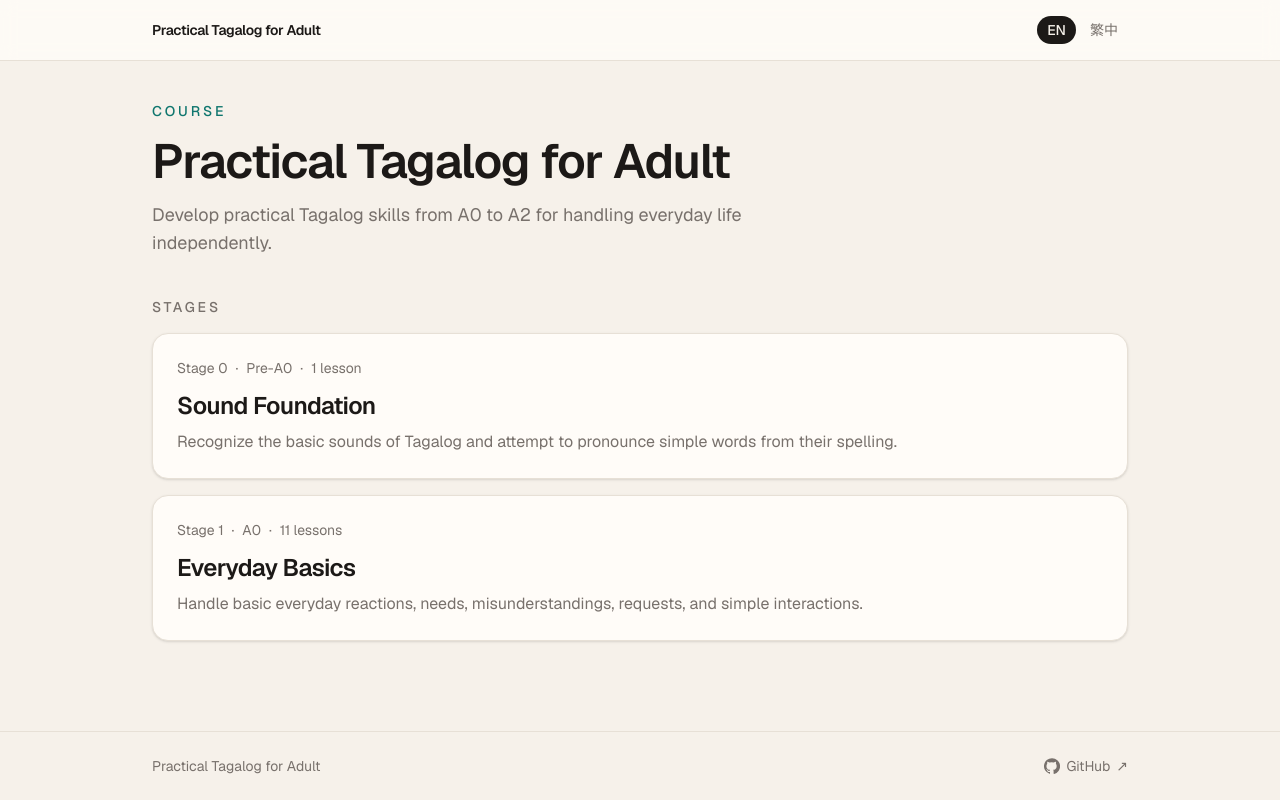
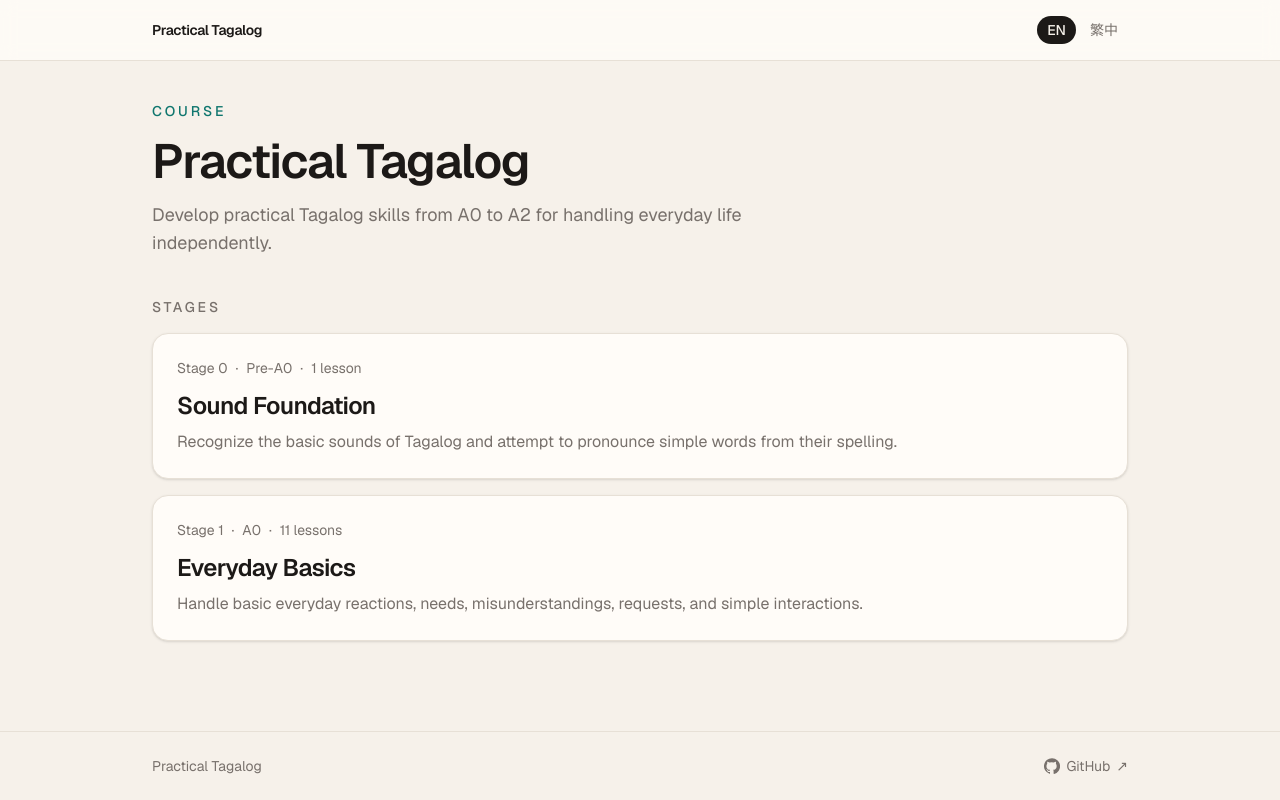
Before and after one commit to gjccing/tagalog-learning, a Next.js app: page /en in a window 1280 px wide. Built offline with nearby package versions, Linux system fonts and the light colour scheme.

Commit message:
Update course title and related references from "Practical Tagalog for Adult" to "Practical Tagalog" across curriculum, prompts, and metadata for consistency.

```diff
--- a/content/curriculum.json
+++ b/content/curriculum.json
@@ -1,7 +1,7 @@
 {
   "course": {
     "id": "tagalog-a0-a2",
-    "title": "Practical Tagalog for Adult",
+    "title": "Practical Tagalog",
     "goal": "Develop practical Tagalog skills from A0 to A2 for handling everyday life independently."
   },
   "stages": [
--- a/content/prompts/chatgpt-tutor.en.md
+++ b/content/prompts/chatgpt-tutor.en.md
@@ -1,6 +1,6 @@
 You are my personal Tagalog speaking tutor.
 
-I am an adult beginner learning practical Tagalog for everyday life.
+I am a beginner learning practical Tagalog for everyday life.
 
 Teach me using ONLY the lesson material below as the main learning scope.
 
--- a/content/prompts/chatgpt-tutor.zh-TW.md
+++ b/content/prompts/chatgpt-tutor.zh-TW.md
@@ -1,6 +1,6 @@
 你是我的私人他加祿語口說家教。
 
-我是成人初學者，正在學日常生活會用到的實用他加祿語。
+我是初學者，正在學日常生活會用到的實用他加祿語。
 
 請只用下面這份課程內容作為主要學習範圍來教我。
 
--- a/langs/zh-TW.json
+++ b/langs/zh-TW.json
@@ -37,7 +37,7 @@
   "end": "詞尾",
   "Play {text}": "播放「{text}」",
 
-  "Practical Tagalog for Adult": "成人實用他加祿語",
+  "Practical Tagalog": "實用他加祿語",
   "Develop practical Tagalog skills from A0 to A2 for handling everyday life independently.": "從 A0 到 A2 培養實用他加祿語能力，能獨立處理日常生活。",
   "Sound Foundation": "語音基礎",
   "Pre-A0": "Pre-A0",
--- a/src/app/[lang]/layout.tsx
+++ b/src/app/[lang]/layout.tsx
@@ -19,7 +19,7 @@ export async function generateMetadata({
 }: LayoutProps<"/[lang]">): Promise<Metadata> {
   const { lang } = await params;
   if (!isLocale(lang)) {
-    return { title: "Practical Tagalog for Adult" };
+    return { title: "Practical Tagalog" };
   }
 
   const curriculum = await getCurriculum();
--- a/src/app/mcp/route.ts
+++ b/src/app/mcp/route.ts
@@ -20,7 +20,7 @@ const handler = createMcpHandler(
       {
         title: "Get curriculum",
         description:
-          "Return the full Practical Tagalog for Adult curriculum: course metadata and stages with lesson summaries.",
+          "Return the full Practical Tagalog curriculum: course metadata and stages with lesson summaries.",
         inputSchema: z.object({}),
       },
       async () => {
--- a/src/components/WebMcpTools.tsx
+++ b/src/components/WebMcpTools.tsx
@@ -33,7 +33,7 @@ function createTools(catalog: WebMcpCatalog): WebMcpToolDefinition[] {
       name: "list_lessons",
       title: "List lessons",
       description:
-        "List stages and lessons in Practical Tagalog for Adult. Use this to discover lesson ids before opening or reading a lesson. Optionally filter by stage_id (0 or 1).",
+        "List stages and lessons in Practical Tagalog. Use this to discover lesson ids before opening or reading a lesson. Optionally filter by stage_id (0 or 1).",
       inputSchema: {
         type: "object",
         properties: {
```
